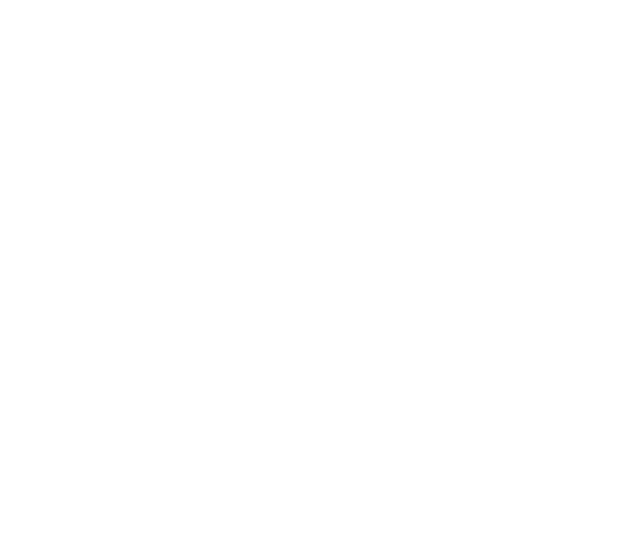
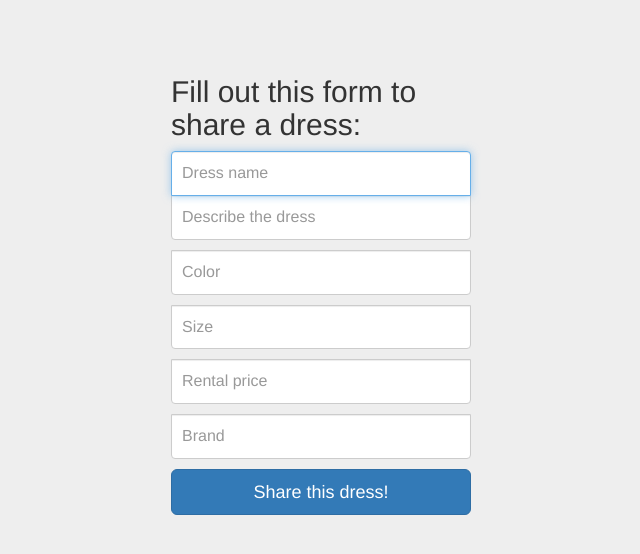
Before and after one commit to sierrayit/campusCouture, a Flask app: page /share/ in a window 1280 px wide. Before the commit the part shown is empty. Shown: the top 554 px of the page, without its empty margins (319-959 px from the left). Run offline with Flask 2, Linux system fonts and the light colour scheme; some libraries are stand-ins or nearby versions.

Commit message:
Fixed paths to broken stylesheets

```diff
--- a/templates/find.html
+++ b/templates/find.html
@@ -12,10 +12,10 @@
     <title>3 Col Portfolio - Start Bootstrap Template</title>
 
     <!-- Bootstrap Core CSS -->
-    <link href="css/bootstrap.min.css" rel="stylesheet">
+    <link href="bootstrap-3.3.2-dist/css/bootstrap.min.css" rel="stylesheet">
 
     <!-- Custom CSS -->
-    <link href="css/3-col-portfolio.css" rel="stylesheet">
+    <link href="bootstrap-3.3.2-dist/css/3-col-portfolio.css" rel="stylesheet">
 
     <!-- HTML5 Shim and Respond.js IE8 support of HTML5 elements and media queries -->
     <!-- WARNING: Respond.js doesn't work if you view the page via file:// -->
--- a/templates/share.html
+++ b/templates/share.html
@@ -1,14 +1,66 @@
 <!DOCTYPE html>
 <html lang="en">
-<head>
-<meta charset="utf-8" />
-<title>Smashing HTML5!</title>
+  <head>
+    <meta charset="utf-8">
+    <meta http-equiv="X-UA-Compatible" content="IE=edge">
+    <meta name="viewport" content="width=device-width, initial-scale=1">
+    <meta name="description" content="">
+    <meta name="author" content="">
+    <link rel="icon" href="../../favicon.ico">
+
+    <title>Campus Couture - Share a Dress</title>
+
+    <!-- Bootstrap core CSS -->
+    <link href="bootstrap-3.3.2-dist/css/bootstrap.min.css" rel="stylesheet">
+
+    <!-- Custom styles for this template -->
+    <link href="bootstrap-3.3.2-dist/css/signin.css" rel="stylesheet">
+
+    <!-- Just for debugging purposes. Don't actually copy these 2 lines! -->
+    <!--[if lt IE 9]><script src="../../assets/js/ie8-responsive-file-warning.js"></script><![endif]-->
+    <script src="../../assets/js/ie-emulation-modes-warning.js"></script>
+
+    <!-- HTML5 shim and Respond.js for IE8 support of HTML5 elements and media queries -->
+    <!--[if lt IE 9]>
+      <script src="https://oss.maxcdn.com/html5shiv/3.7.2/html5shiv.min.js"></script>
+      <script src="https://oss.maxcdn.com/respond/1.4.2/respond.min.js"></script>
+    <![endif]-->
+  </head>
+
+  <body>
+
+    <div class="container">
+
+      <form class="form-signin">
+        <h2 class="form-signin-heading">Fill out this form to share a dress:</h2>
+
+        <label for="inputEmail" class="sr-only">Dress name</label>
+        <input type="email" id="inputEmail" class="form-control" placeholder="Dress name" required autofocus>
+
+        <label for="inputPassword" class="sr-only">Description</label>
+        <input type="password" id="inputPassword" class="form-control" placeholder="Describe the dress" required>
+
+        <label for="inputPassword" class="sr-only">Color</label>
+        <input type="password" id="inputPassword" class="form-control" placeholder="Color" required>
+
+        <label for="inputPassword" class="sr-only">Size</label>
+        <input type="password" id="inputPassword2" class="form-control" placeholder="Size" required>
+
+        <label for="inputPassword" class="sr-only">Price</label>
+        <input type="password" id="inputPassword2" class="form-control" placeholder="Rental price" required>
+
+        <label for="inputPassword" class="sr-only">Brand</label>
+        <input type="password" id="inputPassword2" class="form-control" placeholder="Brand" required>
+
+        <button class="btn btn-lg btn-primary btn-block" type="submit">Share this dress!</button>
+
+        <!--<h5>Already have an account?  <a href="register.html">Log in</a>!</h5>-->
+      </form>
+
+    </div> <!-- /container -->
 
 
-
-
-</head>
-
-<body id="index" class="home">
-</body>
+    <!-- IE10 viewport hack for Surface/desktop Windows 8 bug -->
+    <script src="../../assets/js/ie10-viewport-bug-workaround.js"></script>
+  </body>
 </html>
```
